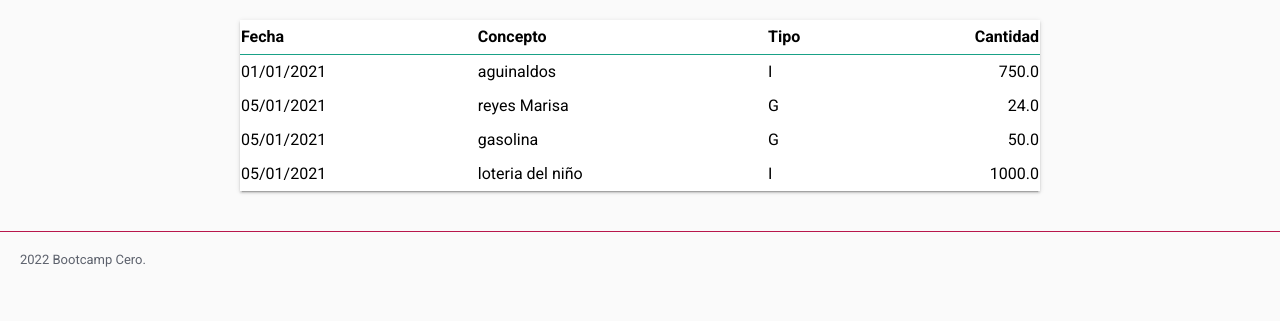
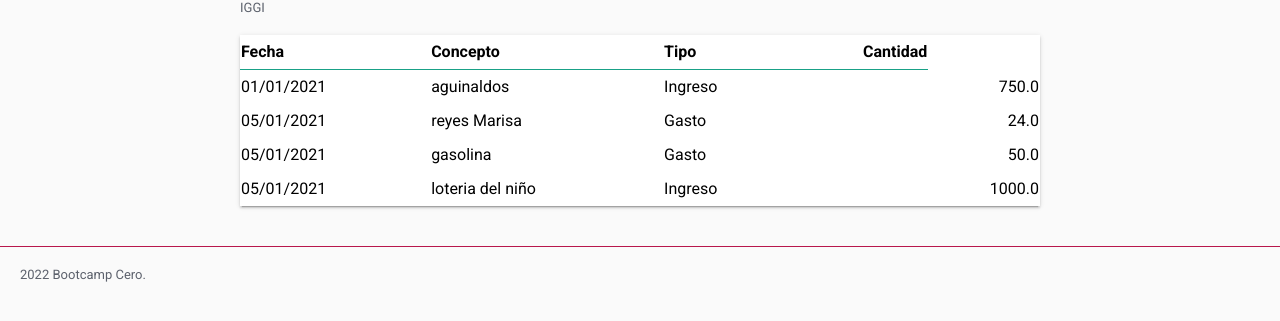
Before and after one commit to fabianallvarez/Hello-flask, a Flask app: page / in a window 1280 px wide. Shown: the part 75-396 px from the top of the page. Run offline with Flask 2, Linux system fonts and the light colour scheme.

Commit message:
FT: Mejora vizualizacion ingresos y gastos

```diff
--- a/balance/templates/inicio.html
+++ b/balance/templates/inicio.html
@@ -30,7 +30,14 @@
       <tr>
         <td>{{ mov.fecha }}</td>
         <td>{{ mov.concepto }}</td>
-        <td>{{ mov.ingreso_gasto }}</td>
+        <td>
+          {% if mov.ingreso_gasto =='I' %}
+           Ingreso
+          {% else %}
+           Gasto
+          {% endif %}
+          <td>
+        </td>{{ mov.ingreso_gasto }}</td>
         <td class="numero">{{ mov.cantidad }}</td>
       </tr>
       {% endfor %}
```
